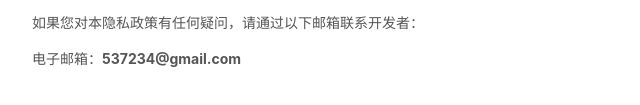
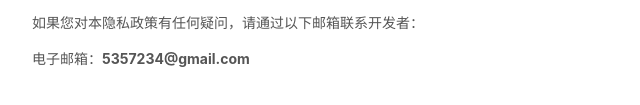
Before and after one commit to SiliconHuman101/soloauth, a plain HTML site: page index.html in a window 1280 px wide. Shown: the part 657-762 px from the top of the page, 208-848 px from the left. Drawn offline with Linux system fonts and the light colour scheme.

Commit message:
Update index.html

```diff
--- a/index.html
+++ b/index.html
@@ -35,6 +35,6 @@
 
     <h2>4. 联系我们</h2>
     <p>如果您对本隐私政策有任何疑问，请通过以下邮箱联系开发者：</p>
-    <p>电子邮箱：<strong>537234@gmail.com</strong></p>
+    <p>电子邮箱：<strong>5357234@gmail.com</strong></p>
 </body>
 </html>
```
